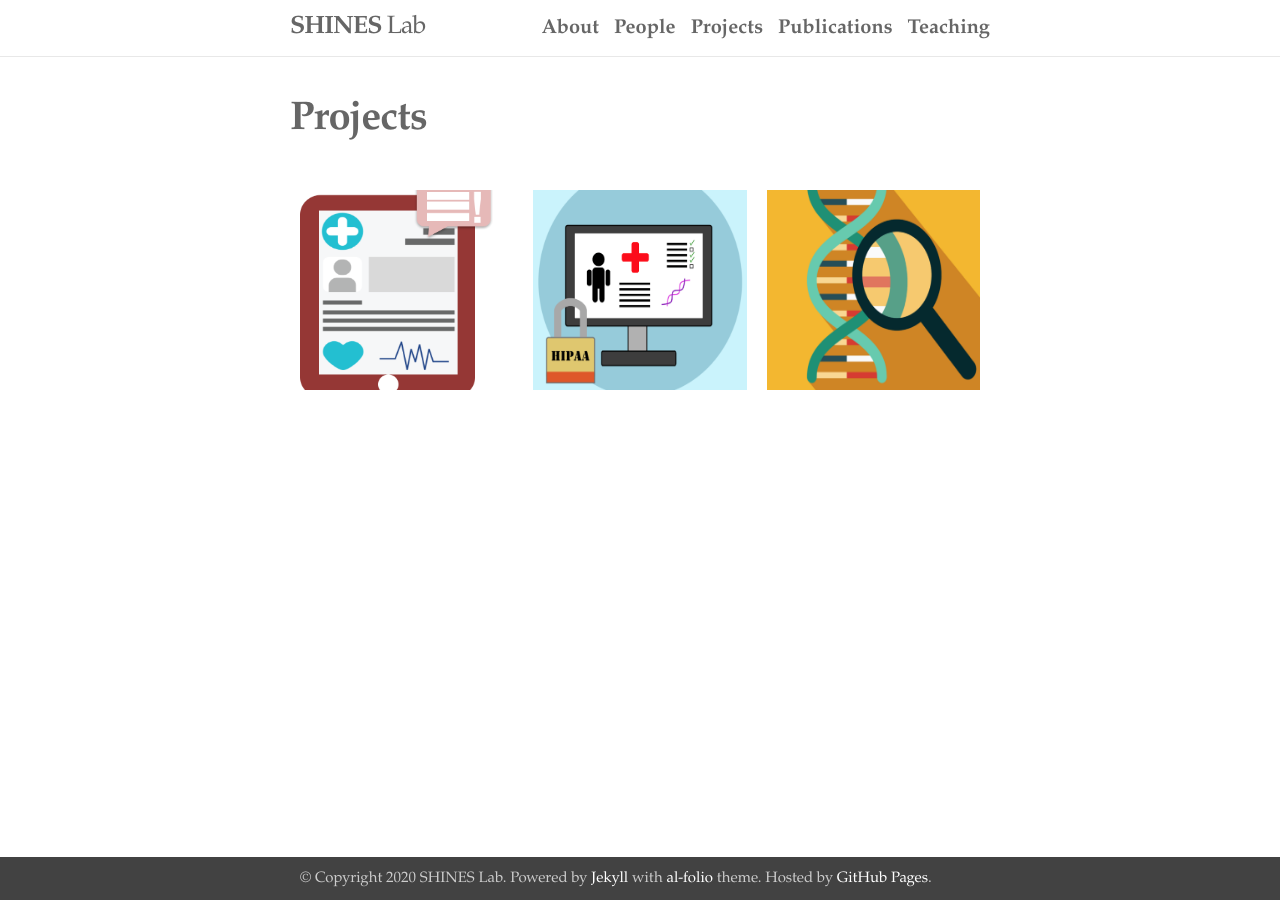
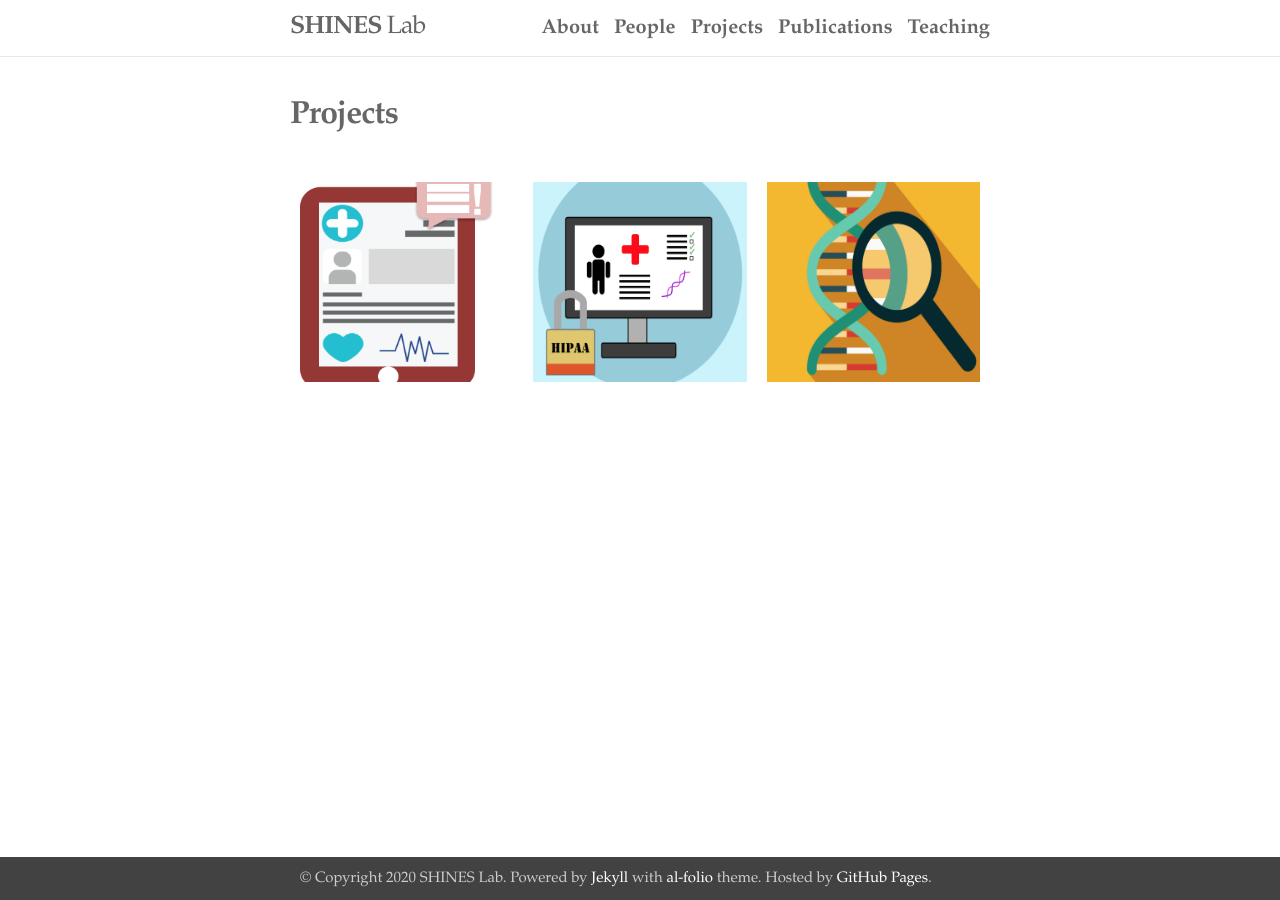
Before and after one commit to shines-lab/shines-lab.github.io, a Jekyll site: the page built from _pages/projects.md, in a window 1280 px wide. Built offline with Jekyll 4.4.1, drawn with Linux system fonts in a browser that asks for light colours.

Commit message:
Update page.html

```diff
--- a/_layouts/page.html
+++ b/_layouts/page.html
@@ -4,7 +4,7 @@ layout: default
 <div class="post">
 
   <header class="post-header">
-    <h3 style="font-size:40px" class="post-title"><b>{{ page.title }}</b></h3>
+    <h3 style="font-size:32px" class="post-title"><b>{{ page.title }}</b></h3>
     <h4 class="post-description">{{ page.description }}</h4>
   </header>
 
```
